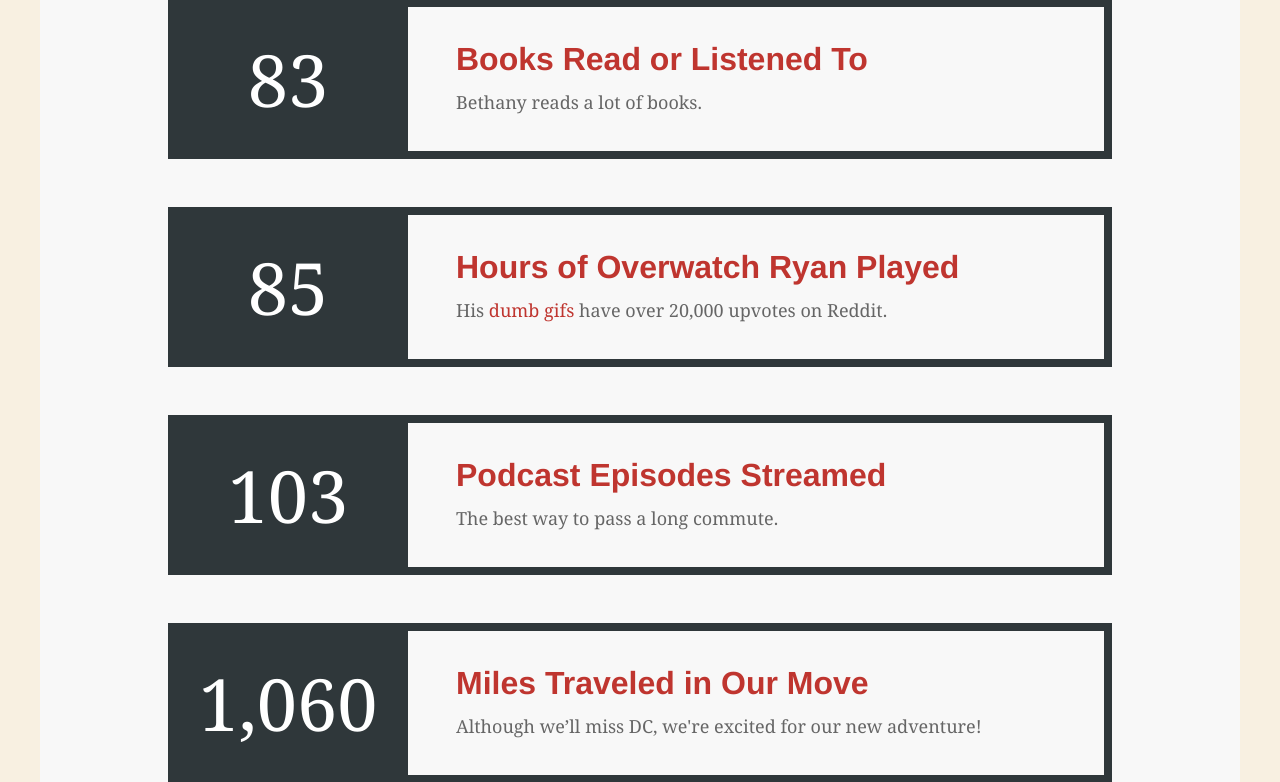
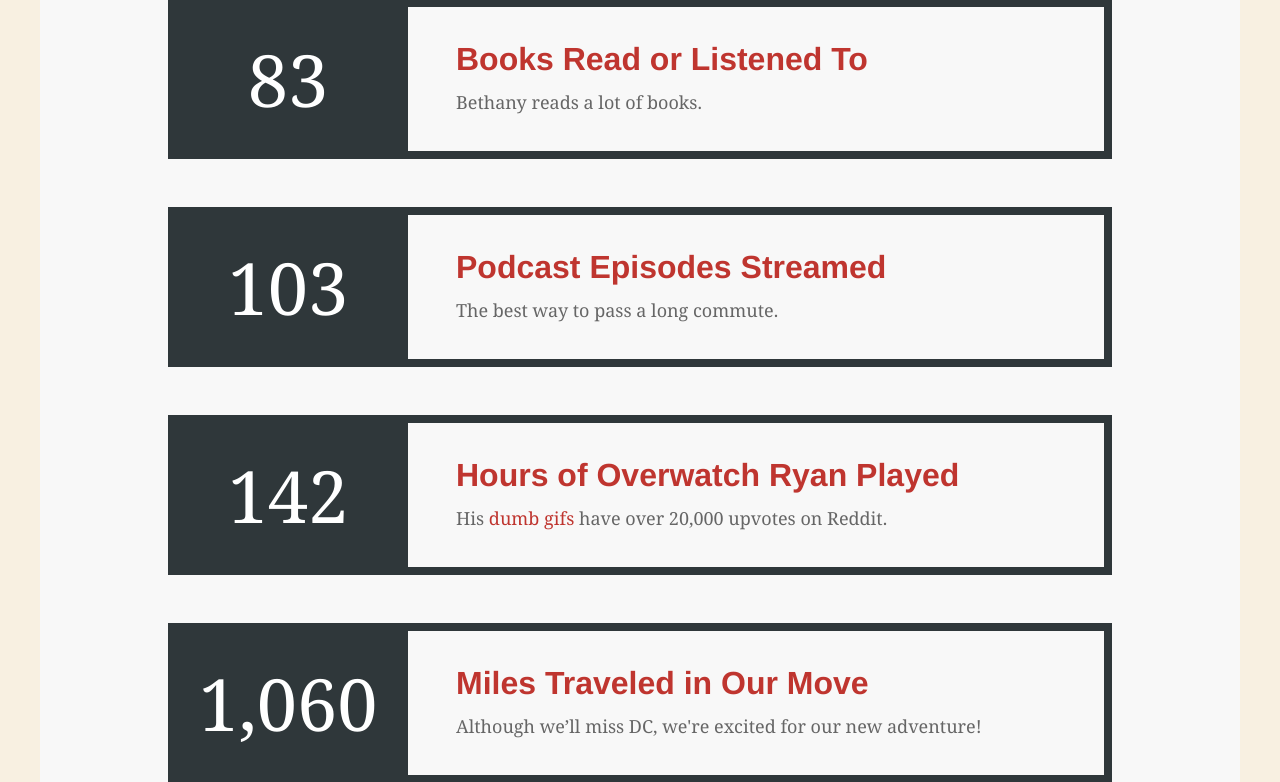
Before and after one commit to rspilhaus/christmas, a PHP site: page / in a window 1280 px wide. Shown: the part 3381-4163 px from the top of the page. Run offline with PHP 8.4, Linux system fonts and the light colour scheme; some libraries are stand-ins or nearby versions.

Commit message:
Update stat
Severely underestimated how much time I’ve spent playing Overwatch…hah

```diff
--- a/index.php
+++ b/index.php
@@ -145,15 +145,7 @@
 			</div><!--end .stat-text-->
 		</div><!--end .stat-->
 
-		<div class="stat">
-			<div class="stat-box">85</div><!--end .stat-box-->
-			<div class="stat-text">
-				<div class="stat-text-holder">
-					<h3 class="stat-text-title">Hours of Overwatch Ryan Played</h3>
-					<p class="stat-text-subtitle">His <a href="https://www.reddit.com/user/RSpil/submitted/" target="_blank">dumb gifs</a> have over 20,000 upvotes on&nbsp;Reddit.</p>
-				</div><!--end .stat-text-holder-->
-			</div><!--end .stat-text-->
-		</div><!--end .stat-->
+
 
 		<div class="stat">
 			<div class="stat-box">103</div><!--end .stat-box-->
@@ -161,6 +153,16 @@
 				<div class="stat-text-holder">
 					<h3 class="stat-text-title">Podcast Episodes Streamed</h3>
 					<p class="stat-text-subtitle">The best way to pass a long&nbsp;commute.</p>
+				</div><!--end .stat-text-holder-->
+			</div><!--end .stat-text-->
+		</div><!--end .stat-->
+
+		<div class="stat">
+			<div class="stat-box">142</div><!--end .stat-box-->
+			<div class="stat-text">
+				<div class="stat-text-holder">
+					<h3 class="stat-text-title">Hours of Overwatch Ryan Played</h3>
+					<p class="stat-text-subtitle">His <a href="https://www.reddit.com/user/RSpil/submitted/" target="_blank">dumb gifs</a> have over 20,000 upvotes on&nbsp;Reddit.</p>
 				</div><!--end .stat-text-holder-->
 			</div><!--end .stat-text-->
 		</div><!--end .stat-->
```
